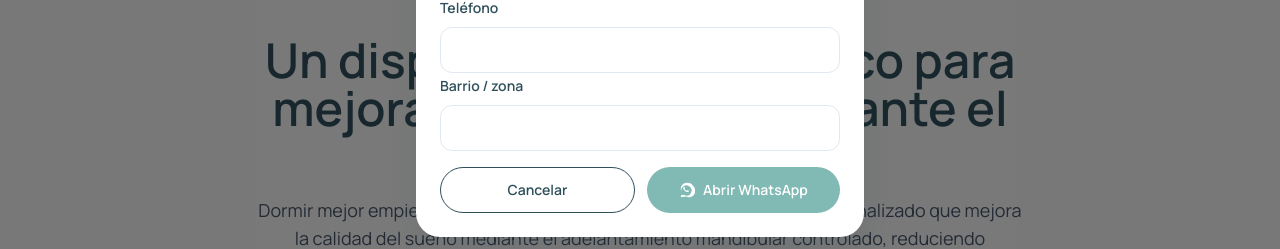
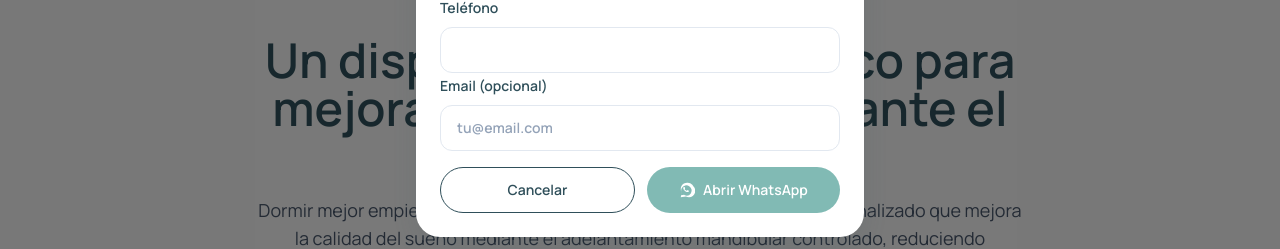
Before and after one commit to gefm2002/maida, a React (Vite) app: page /geno32 in a window 1280 px wide. Both pictures are taken after a click on the button "Quiero evaluar mi caso". Shown: the part 385-634 px from the top of the page. Built offline with nearby package versions, Linux system fonts and the light colour scheme.

Commit message:
Modificar modal WhatsApp: quitar barrio/zona, agregar email, todos los campos opcionales

```diff
--- a/src/pages/Geno32Landing.tsx
+++ b/src/pages/Geno32Landing.tsx
@@ -58,7 +58,7 @@ export default function Geno32Landing() {
   const [whatsAppModalData, setWhatsAppModalData] = useState({
     name: '',
     phone: '',
-    area: '',
+    email: '',
   })
 
   // Agregar meta noindex
@@ -92,7 +92,7 @@ export default function Geno32Landing() {
     if (message && message.includes('{nombre}')) {
       // Si el mensaje tiene variables, mostrar modal
       setShowWhatsAppModal(true)
-      setWhatsAppModalData({ name: '', phone: '', area: '' })
+      setWhatsAppModalData({ name: '', phone: '', email: '' })
     } else {
       // Si no tiene variables, abrir directamente
       window.open(buildWhatsAppLink(message || site.whatsappDefaultMessage), '_blank', 'noopener,noreferrer')
@@ -101,14 +101,20 @@ export default function Geno32Landing() {
 
   const handleWhatsAppModalSubmit = (event: FormEvent<HTMLFormElement>) => {
     event.preventDefault()
-    const message = site.whatsappDefaultMessage
-      .replace('{nombre}', whatsAppModalData.name)
-      .replace('{barrio}', whatsAppModalData.area)
-      .replace('{telefono}', whatsAppModalData.phone)
+    let message = 'Hola, quiero más información sobre GENO32.'
+    if (whatsAppModalData.name) {
+      message += ` Mi nombre es ${whatsAppModalData.name}.`
+    }
+    if (whatsAppModalData.phone) {
+      message += ` Mi teléfono es ${whatsAppModalData.phone}.`
+    }
+    if (whatsAppModalData.email) {
+      message += ` Mi email es ${whatsAppModalData.email}.`
+    }
     trackEvent('whatsapp_click', 'geno32_modal')
     window.open(buildWhatsAppLink(message), '_blank', 'noopener,noreferrer')
     setShowWhatsAppModal(false)
-    setWhatsAppModalData({ name: '', phone: '', area: '' })
+    setWhatsAppModalData({ name: '', phone: '', email: '' })
   }
 
   return (
@@ -550,15 +556,15 @@ export default function Geno32Landing() {
                 />
               </label>
               <label className="text-sm font-semibold text-petrol">
-                Barrio / zona
+                Email (opcional)
                 <input
                   className="mt-2 w-full rounded-xl border border-slate-200 bg-white px-4 py-3 text-sm text-slate-800 placeholder-slate-400"
-                  type="text"
-                  value={whatsAppModalData.area}
+                  type="email"
+                  value={whatsAppModalData.email}
                   onChange={(e) =>
-                    setWhatsAppModalData((prev) => ({ ...prev, area: e.target.value }))
+                    setWhatsAppModalData((prev) => ({ ...prev, email: e.target.value }))
                   }
-                  required
+                  placeholder="tu@email.com"
                 />
               </label>
               <div className="flex gap-3">
@@ -567,7 +573,7 @@ export default function Geno32Landing() {
                   className="btn-secondary flex-1"
                   onClick={() => {
                     setShowWhatsAppModal(false)
-                    setWhatsAppModalData({ name: '', phone: '', area: '' })
+                    setWhatsAppModalData({ name: '', phone: '', email: '' })
                   }}
                 >
                   Cancelar
```
